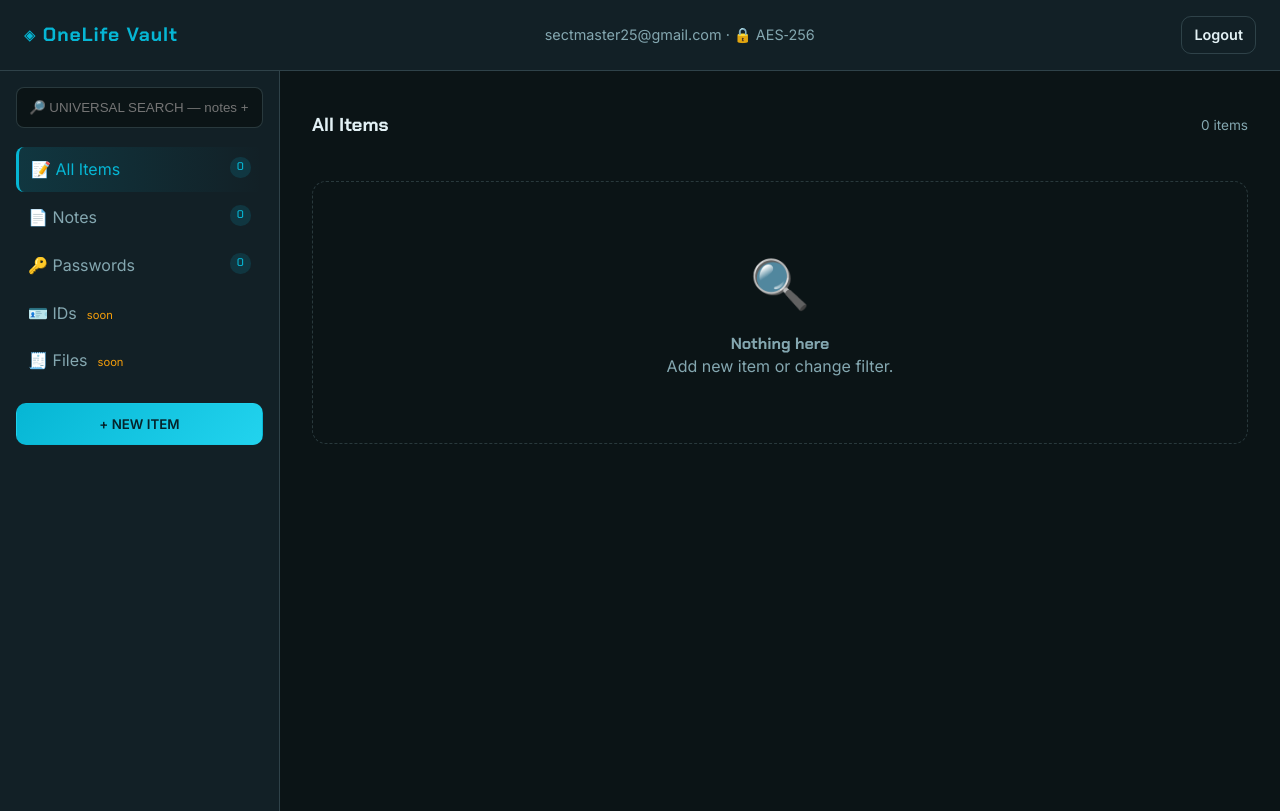
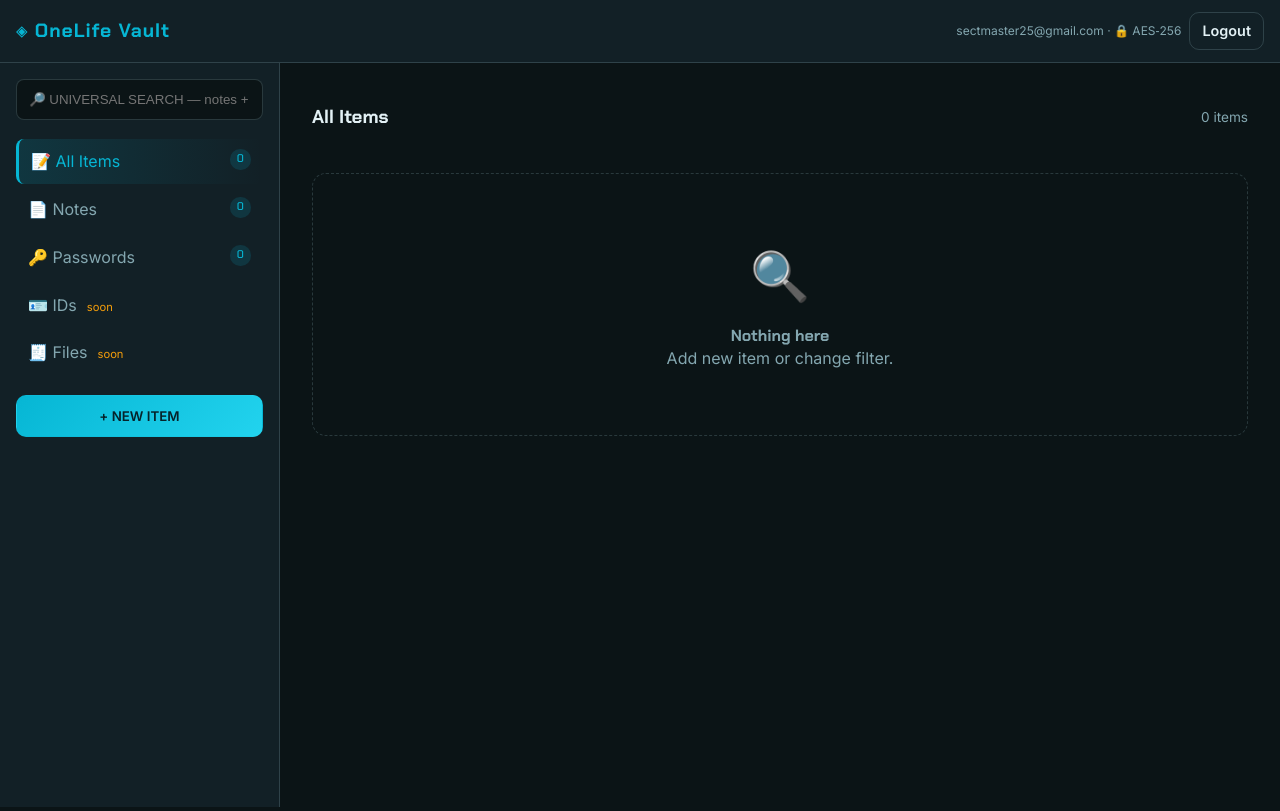
Before and after one commit to geromalamarc-arch/OneLife, a Flask app: page /vault in a window 1280 px wide. Run offline with Flask 3, Linux system fonts and the light colour scheme; a user stored in the database is signed in; data that the repository does not hold is empty.

Commit message:
✅ 100% Responsive Vault — lock mobile zoom, fit all screens

```diff
--- a/static/css/style.css
+++ b/static/css/style.css
@@ -184,3 +184,122 @@ footer{background:#070d0f;border-top:1px solid var(--border);padding:2.5rem 2rem
     .nav-links a:not(.btn){display:none}
     .pcard.featured{transform:none}
 }
+
+/* ============================================
+   ✅ ONELIFE — FULLY RESPONSIVE VAULT
+   📱 Phone → 📟 Tablet → 💻 PC — ALL PERFECT
+   🔒 NO ZOOM / NO OVERFLOW / NO BREAKING
+   ============================================ */
+
+/* --- GLOBAL: NEVER let anything be wider than screen --- */
+* { -webkit-tap-highlight-color: transparent; }
+html, body { overflow-x: hidden; max-width: 100vw; }
+
+/* --- VAULT NAV --- */
+.vault-nav {
+    display: flex;
+    justify-content: space-between;
+    align-items: center;
+    padding: .75rem 1rem;
+    gap: .5rem;
+    flex-wrap: wrap;
+}
+.nav-user {
+    font-size: .75rem;
+    word-break: break-all;
+    text-align: right;
+    flex: 1;
+}
+
+/* --- DEFAULT: DESKTOP / LAPTOP ≥900px --- */
+.vault {
+    display: grid;
+    grid-template-columns: 280px 1fr;
+    min-height: calc(100vh - 56px);
+}
+.sidebar {
+    height: calc(100vh - 56px);
+    position: sticky;
+    top: 0;
+    overflow-y: auto;
+}
+
+/* --- TABLET 640px — 899px --- */
+@media (max-width: 899px) {
+    .vault { grid-template-columns: 230px 1fr; }
+    .content { padding: 1rem; }
+    h3 { font-size: 1.15rem; }
+    .btn { padding: .6rem .9rem; font-size: .95rem; }
+}
+
+/* --- 📱 ALL PHONES <640px — FULL REARRANGE --- */
+@media (max-width: 639px) {
+    /* ✅ SIDEBAR GOES TO TOP — FULL WIDTH */
+    .vault {
+        grid-template-columns: 1fr !important;
+        min-height: auto;
+    }
+    .sidebar {
+        height: auto;
+        position: relative;
+        border-right: none;
+        border-bottom: 1px solid var(--border);
+        padding: .75rem;
+    }
+    .content { padding: .85rem; }
+
+    /* ✅ MENU BECOMES HORIZONTAL SCROLL TABS — NO WRAP */
+    .menu {
+        display: flex;
+        gap: .35rem;
+        overflow-x: auto;
+        padding-bottom: .25rem;
+        scrollbar-width: none;
+    }
+    .menu::-webkit-scrollbar { display: none; }
+    .menu li {
+        flex: 0 0 auto;
+        font-size: .82rem;
+        padding: .45rem .6rem;
+        border-left: none !important;
+        border-bottom: 2px solid transparent;
+        white-space: nowrap;
+    }
+    .menu li.active {
+        background: rgba(6,182,212,.12);
+        border-left: none !important;
+        border-bottom: 2px solid var(--accent);
+    }
+    .badge { float: none; margin-left: .3rem; }
+    #addBtn { margin-top: .5rem !important; }
+
+    /* ✅ EDITOR FULL WIDTH — BIGGER TAP AREAS */
+    .row { flex-wrap: wrap; }
+    .row input { min-width: 0; }
+    .card { padding: .8rem; }
+    input, textarea, button { font-size: 16px !important; } /* ⭐ PREVENTS IOS AUTO-ZOOM ON FOCUS */
+    .tabs { flex-wrap: wrap; }
+    .tab { flex: 1; padding: .55rem; }
+
+    /* ✅ ITEM CARDS */
+    .item-head { align-items: flex-start; gap: .3rem; }
+    .item-head b { font-size: .95rem; }
+    .item-body { font-size: .88rem; }
+    .pass-row { flex-wrap: wrap; gap: .3rem; }
+    .pass-dot { font-size: .85rem; }
+
+    /* ✅ HERO / LANDING TWEAKS */
+    section.section { padding: 3rem 1rem; }
+    .hero { padding: 2rem 1rem 3rem; }
+    .btn.big { width: 100%; text-align: center; }
+    .cta-row { flex-direction: column; }
+    .mini-row { justify-content: center; }
+}
+
+/* --- VERY SMALL PHONES <380px --- */
+@media (max-width: 379px) {
+    .brand { font-size: 1rem; }
+    h3 { font-size: 1rem; }
+    .vault-nav { padding: .55rem .6rem; }
+    .content { padding: .6rem; }
+}
--- a/templates/base.html
+++ b/templates/base.html
@@ -2,7 +2,7 @@
 <html lang="en">
 <head>
     <meta charset="UTF-8">
-    <meta name="viewport" content="width=device-width, initial-scale=1.0">
+    <meta name="viewport" content="width=device-width, initial-scale=1.0, maximum-scale=1.0, minimum-scale=1.0, user-scalable=no, viewport-fit=cover">
     <title>OneLife — Your Private Digital Life Hub</title>
     <link rel="stylesheet" href="{{ url_for('static', filename='css/style.css') }}">
     <link href="https://fonts.googleapis.com/css2?family=Chakra+Petch:wght@500;600;700&family=Inter:wght@400;500;600&display=swap" rel="stylesheet">
```
